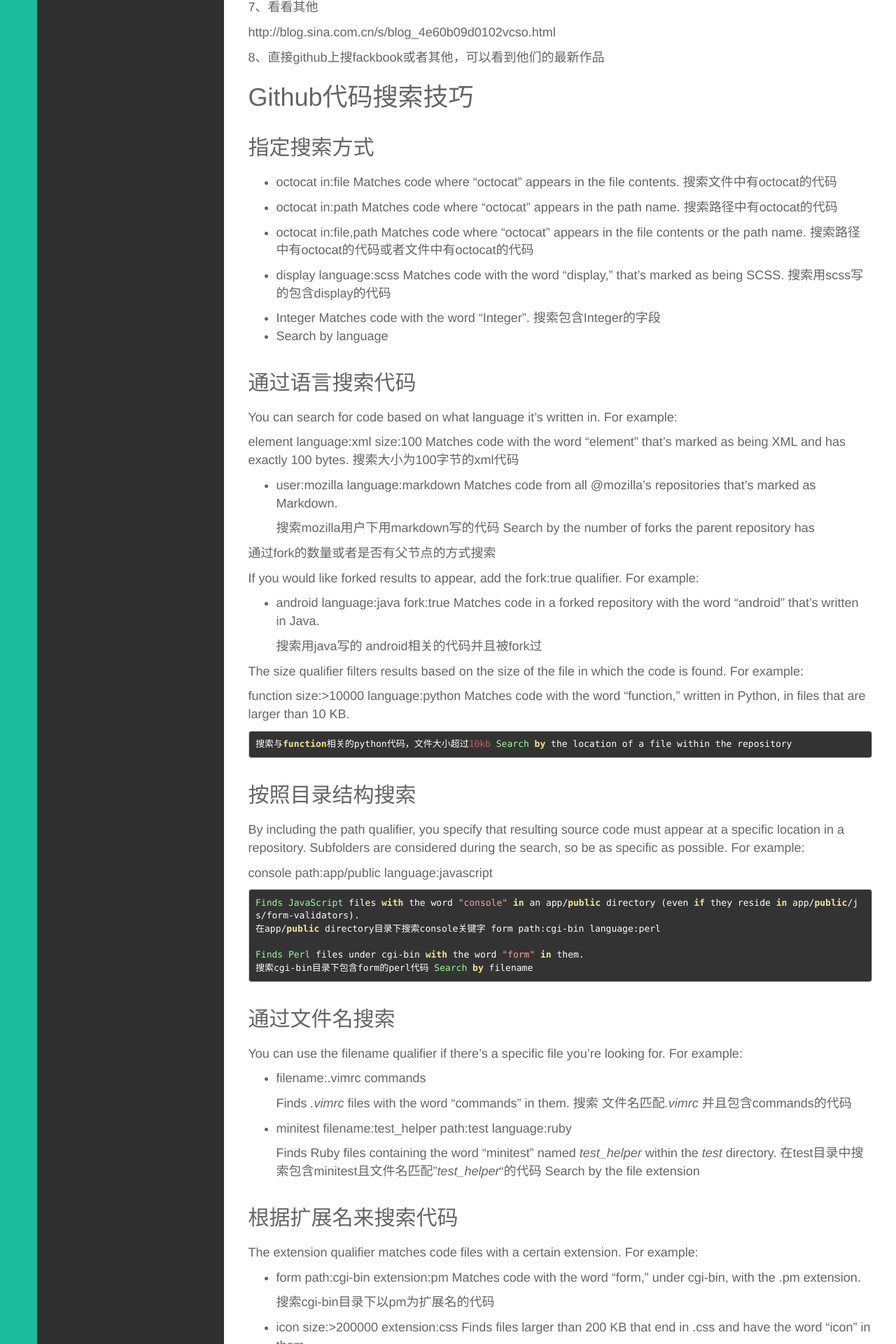
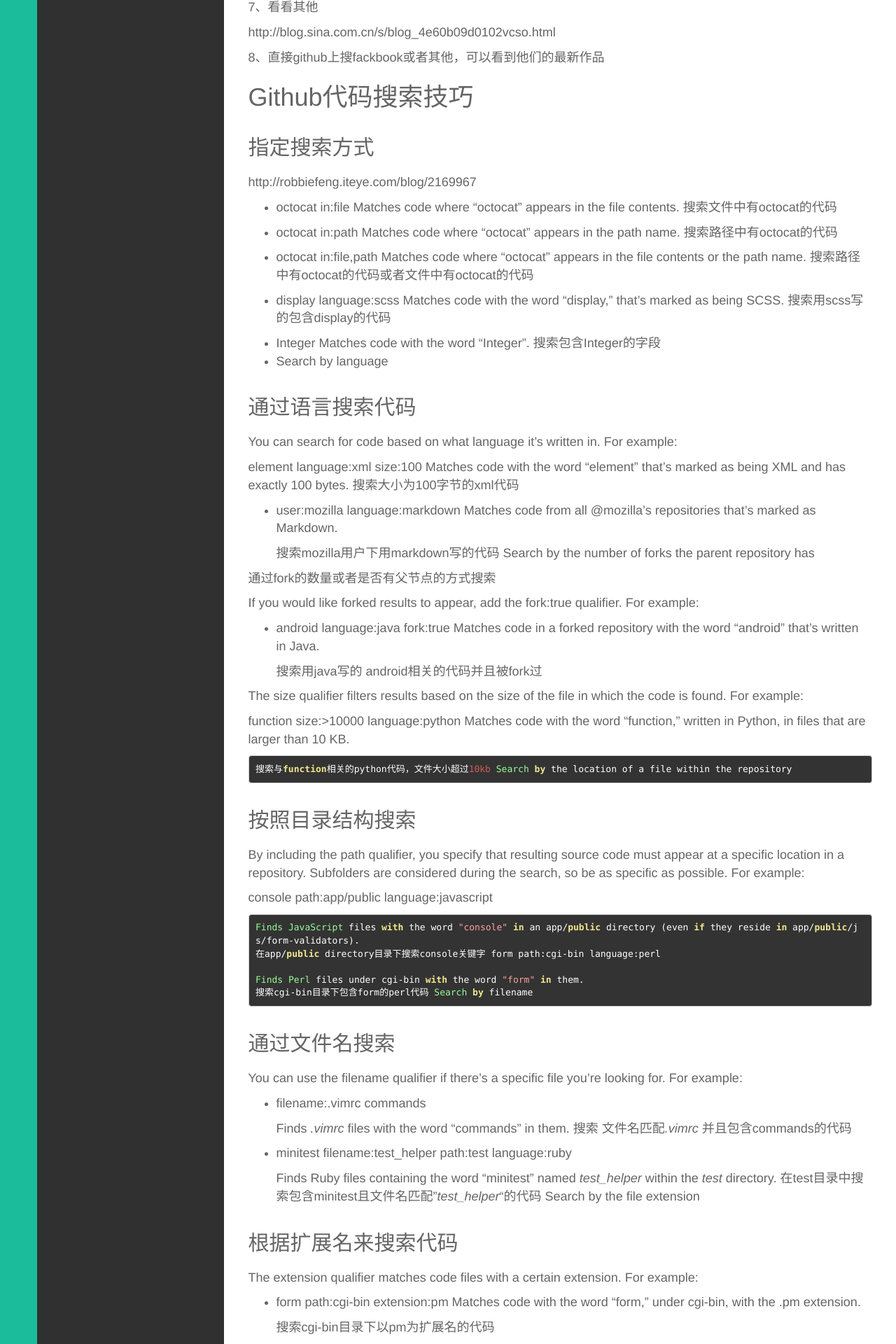
Before and after one commit to kyoyo/kyoyo.github.io, a Jekyll site: the page built from _posts/常用/2017-10-04-ResourceList.md, in a window 1280 px wide. Shown: the part 1069-2989 px from the top of the page at 70% size. Built offline with Jekyll 4.4.1, drawn with Linux system fonts in a browser that asks for light colours; Markdown is read by kramdown in place of the engine named in the settings; part of the change alters nothing that is shown.

Commit message:
Update 2017-10-04-ResourceList.md

```diff
--- a/_posts/常用/2017-10-04-ResourceList.md
+++ b/_posts/常用/2017-10-04-ResourceList.md
@@ -67,6 +67,7 @@ http://blog.sina.com.cn/s/blog_4e60b09d0102vcso.html
 
 ## 指定搜索方式
 
+http://robbiefeng.iteye.com/blog/2169967
 
 - octocat in:file
     Matches code where "octocat" appears in the file contents.
```
